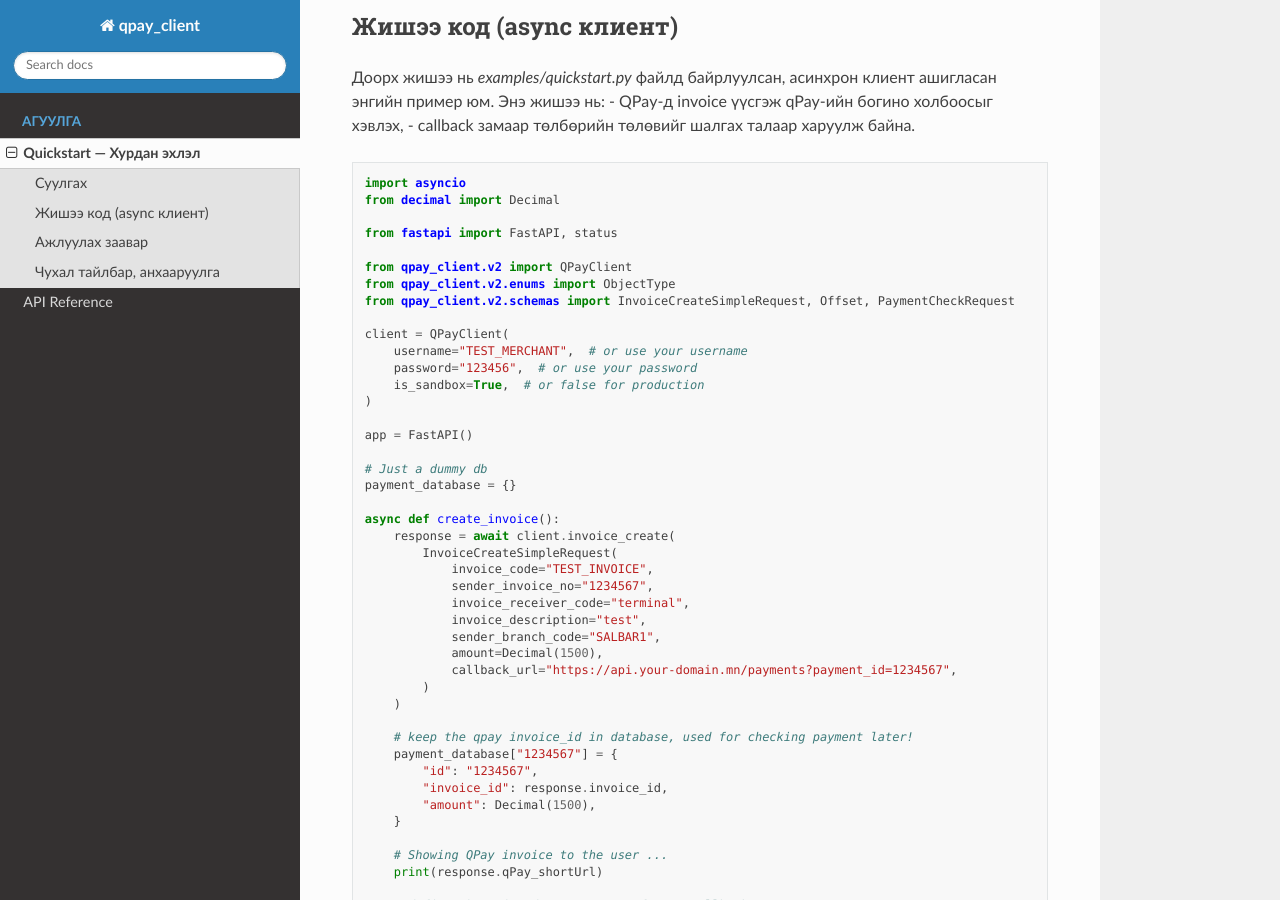
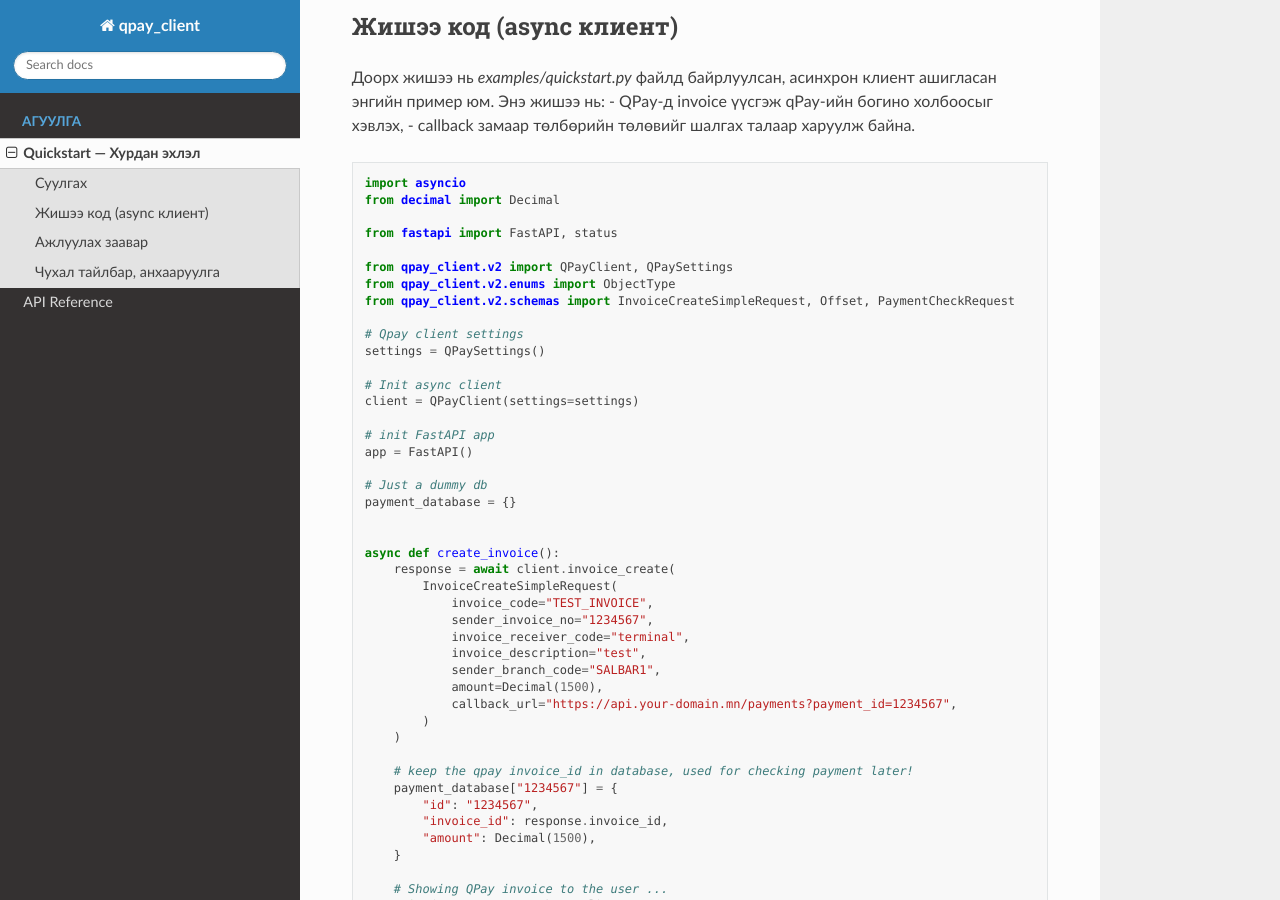
Before and after one commit to Amraa1/qpay_client, a Sphinx documentation site: the page built from docs/source/quickstart.rst, in a window 1280 px wide and 900 px high, scrolled down 395 px. Built offline with Sphinx 7.4.7 and the Read the Docs theme 3.1.0, drawn with Linux system fonts in a browser that asks for light colours.

```diff
--- a/docs/source/quickstart.rst
+++ b/docs/source/quickstart.rst
@@ -27,20 +27,22 @@ Quickstart — Хурдан эхлэл
 
     from fastapi import FastAPI, status
 
-    from qpay_client.v2 import QPayClient
+    from qpay_client.v2 import QPayClient, QPaySettings
     from qpay_client.v2.enums import ObjectType
     from qpay_client.v2.schemas import InvoiceCreateSimpleRequest, Offset, PaymentCheckRequest
 
-    client = QPayClient(
-        username="TEST_MERCHANT",  # or use your username
-        password="123456",  # or use your password
-        is_sandbox=True,  # or false for production
-    )
+    # Qpay client settings
+    settings = QPaySettings()
 
+    # Init async client
+    client = QPayClient(settings=settings)
+
+    # init FastAPI app
     app = FastAPI()
 
     # Just a dummy db
     payment_database = {}
+
 
     async def create_invoice():
         response = await client.invoice_create(
@@ -65,6 +67,7 @@ Quickstart — Хурдан эхлэл
         # Showing QPay invoice to the user ...
         print(response.qPay_shortUrl)
 
+
     # You define the uri and query/param of your callback
     # Your callback API must return
     #   Response(status_code=200, body="SUCCESS")
@@ -87,8 +90,10 @@ Quickstart — Хурдан эхлэл
         # This is important !
         return "SUCCESS"
 
+
     if __name__ == "__main__":
         asyncio.run(create_invoice())
+
 
 Ажлуулах заавар
 ----------------
```
Also changed, not shown: README.md (+29 -61 lines), 1 other file.
